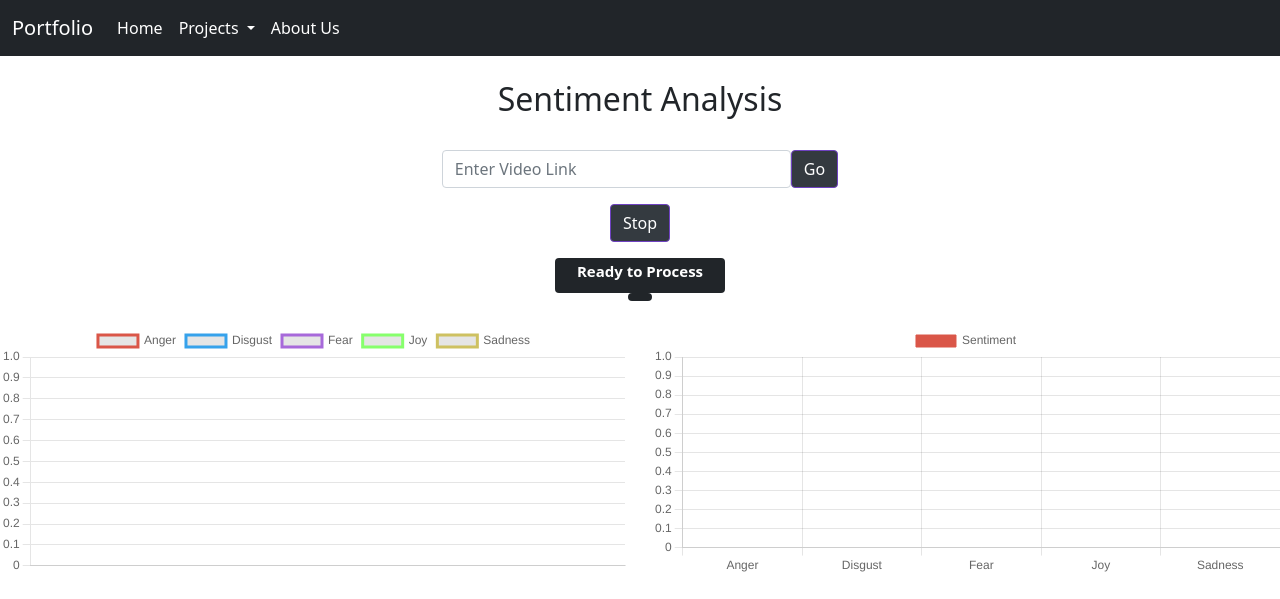
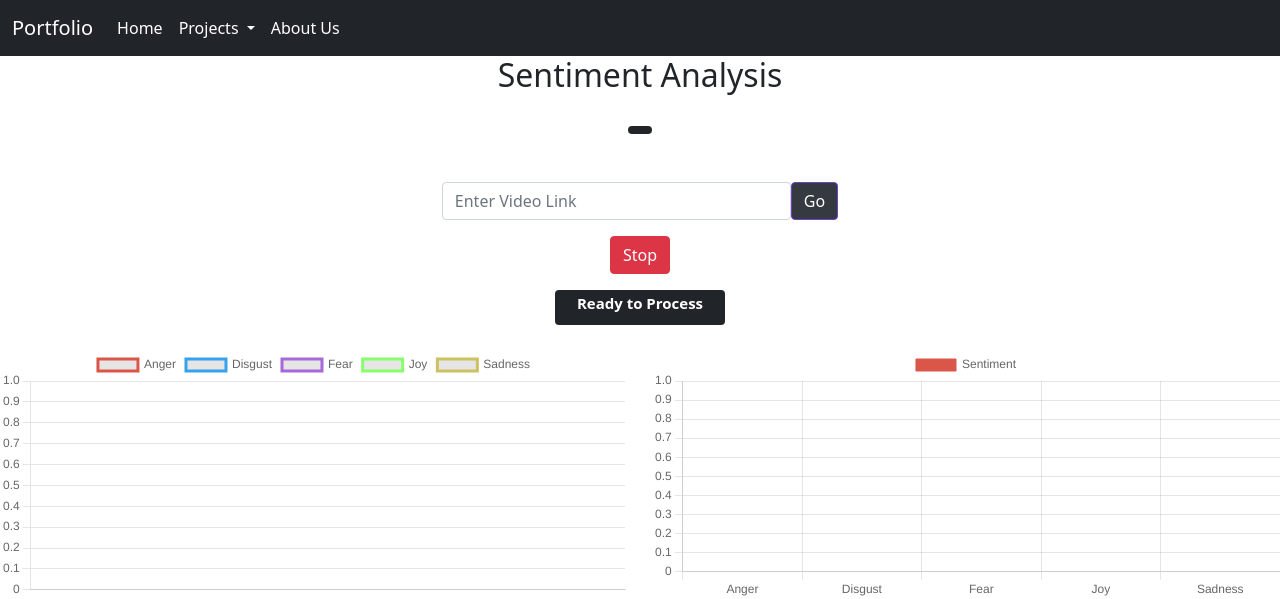
Before and after one commit to cmdev007/Power-Utilisaton-Prediction, a Django app: page /sentiment in a window 1280 px wide. Shown: the top 599 px of the page. Run offline with Django 3.2, Linux system fonts and the light colour scheme; data that the repository does not hold is empty; some libraries are stand-ins or nearby versions.

Commit message:
SENTIMENT-FRONT: Changed look and feel of interface

```diff
--- a/templates/sentiment.html
+++ b/templates/sentiment.html
@@ -13,12 +13,21 @@
 </head>
 <body>
     <section class="newsletter-subscribe">
-    <br>
         <div class="container">
             <div class="intro">
                 <h2 class="text-center">Sentiment Analysis</h2>
             </div>
             <br>
+            <div class="wrapper">
+            <div class="card-sm bg-dark text-white rounded" >
+                <h5>
+                    <div class="container justify-content-center">
+                        <a><span class="badge sentTitle"></span></a>
+                    </div>
+                </h5>
+            </div>
+        </div>
+        <br><br>
             <form class="d-flex justify-content-center flex-wrap" method="post" action="/PidOpener">
                 {% csrf_token %}
                 <div class="mb-3"><input size=30 type="link" class="form-control" name="link" placeholder="Enter Video Link" /></div>
@@ -26,25 +35,16 @@
             </form>
             <form class="d-flex justify-content-center flex-wrap" method="post" action="/PidCloser">
                 {% csrf_token %}
-                <div class="mb-3"><button class="btn btn-primary" type="submit" style="background: var(--bs-gray-dark);color: var(--bs-white);border-color: var(--bs-purple);">Stop </button></div>
+                <div class="mb-3"><button class="btn btn-danger" type="submit" >Stop </button></div>
             </form>
         </div>
+
 
         <div class="wrapper">
             <div class="card-sm bg-dark text-white rounded" >
                 <h5 class="card-title text-center">
                     <div class="container justify-content-center">
                         <a><span class="badge sentData"></span></a>
-                    </div>
-                </h5>
-            </div>
-        </div>
-
-        <div class="wrapper">
-            <div class="card-sm bg-dark text-white rounded" >
-                <h5 class="card-title text-center">
-                    <div class="container justify-content-center">
-                        <a><span class="badge sentTitle"></span></a>
                     </div>
                 </h5>
             </div>
```
